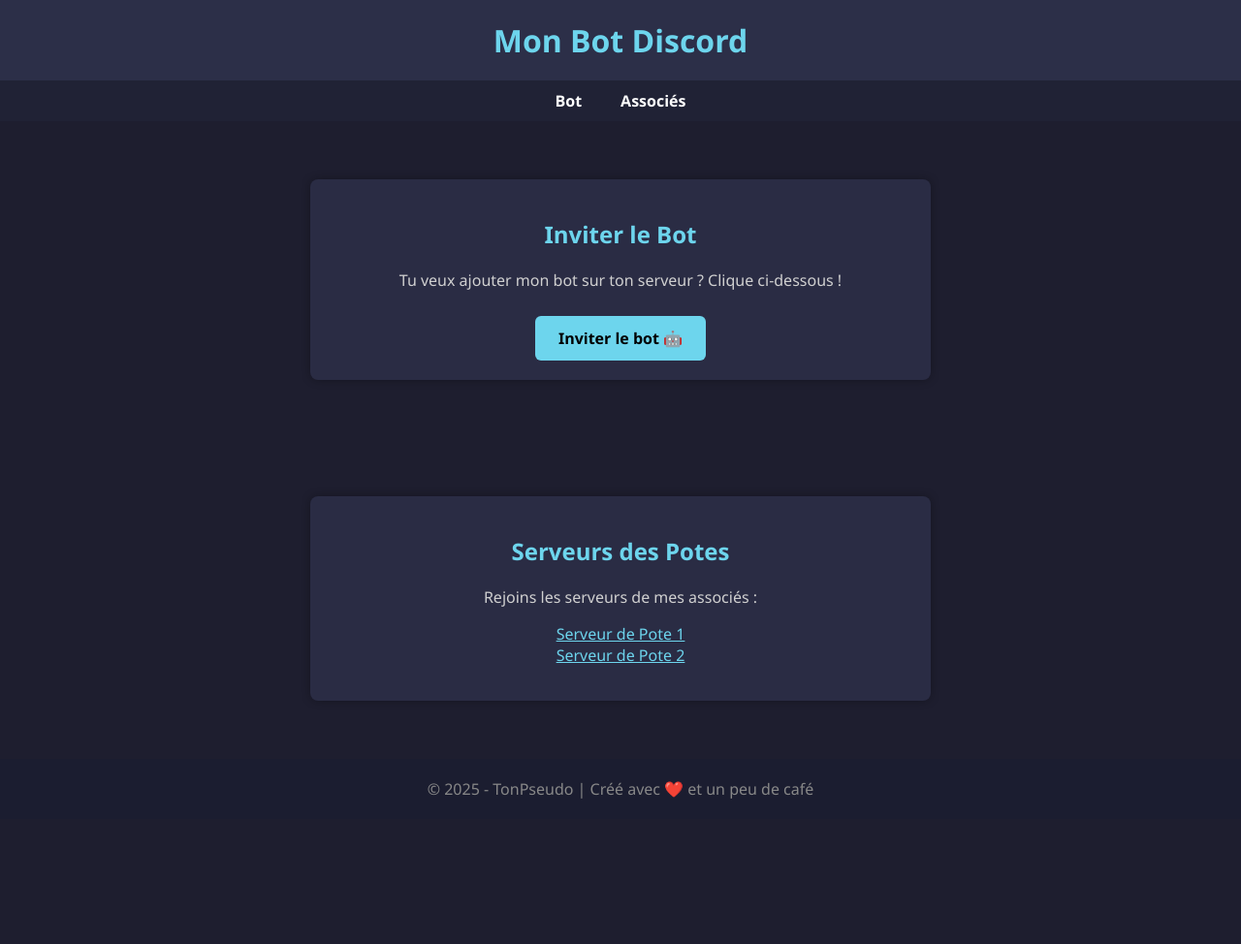
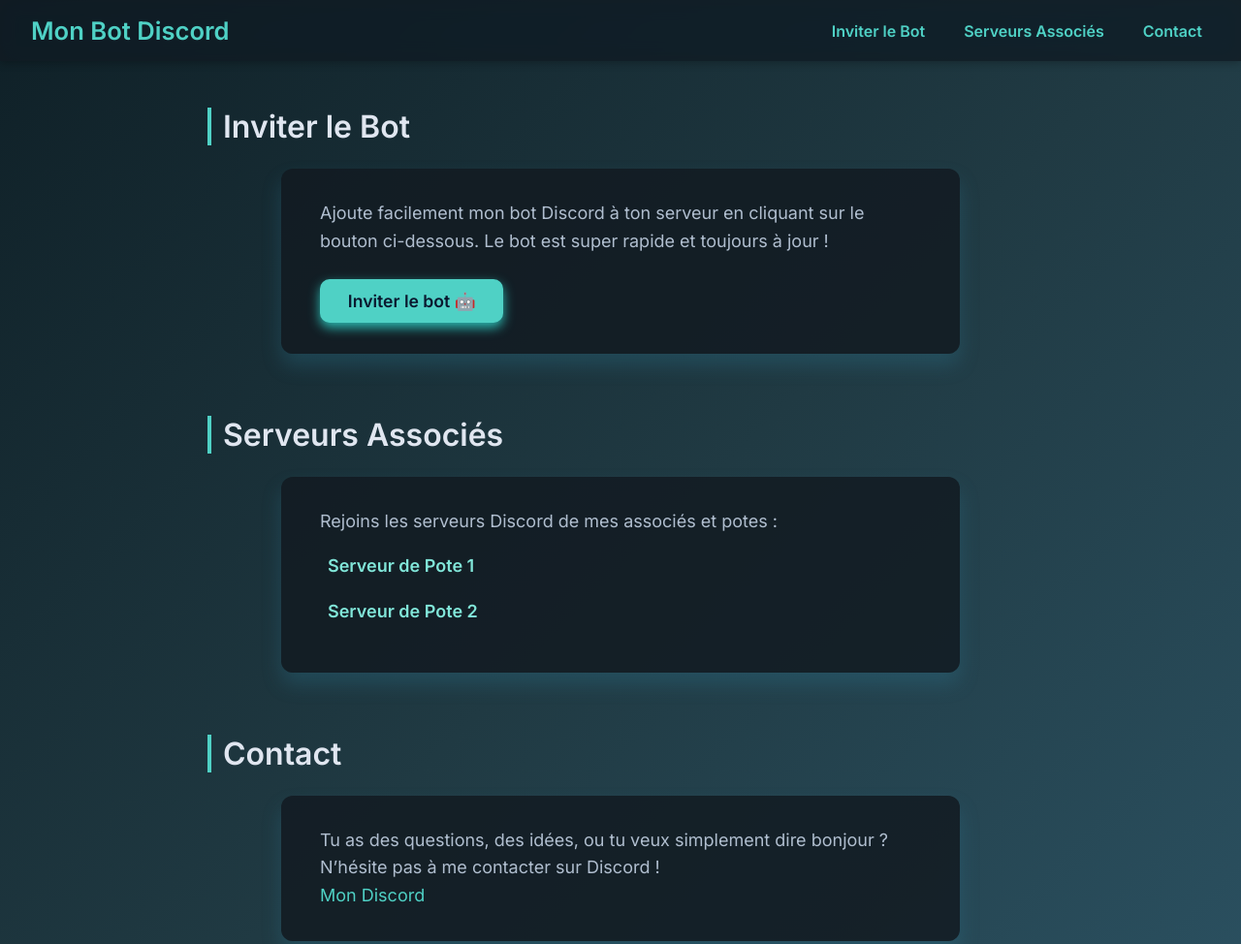
Before and after one commit to NachtFaust-200/askipcestpah, a plain HTML site: page index.html in a window 1280 px wide. Shown: the top 974 px of the page at 97% size. Before the commit the page ends 845 px from the top, so only its background shows below. Drawn offline with Linux system fonts and the light colour scheme.

Commit message:
Update index.html

```diff
--- a/index.html
+++ b/index.html
@@ -1,126 +1,275 @@
 <!DOCTYPE html>
 <html lang="fr">
+
 <head>
-  <meta charset="UTF-8">
-  <title>Invite Mon Bot Discord</title>
+  <meta charset="UTF-8" />
+  <meta name="viewport" content="width=device-width, initial-scale=1" />
+  <title>Mon Bot Discord - Invitation & Serveurs</title>
+  <link href="https://fonts.googleapis.com/css2?family=Inter:wght@400;600&display=swap" rel="stylesheet" />
   <style>
+    /* Reset & base */
+    * {
+      margin: 0;
+      padding: 0;
+      box-sizing: border-box;
+    }
+
     body {
-      margin: 0;
-      font-family: 'Segoe UI', sans-serif;
-      background-color: #1e1e2f;
-      color: #ffffff;
+      font-family: 'Inter', sans-serif;
+      background: linear-gradient(135deg, #0f2027, #203a43, #2c5364);
+      color: #e0e6f0;
+      min-height: 100vh;
+      display: flex;
+      flex-direction: column;
+      scroll-behavior: smooth;
+    }
+
+    a {
+      color: #4fd1c5;
+      text-decoration: none;
+      transition: color 0.3s ease;
+    }
+
+    a:hover,
+    a:focus {
+      color: #81e6d9;
+      outline: none;
     }
 
     header {
-      background-color: #2c2f48;
-      padding: 20px;
-      text-align: center;
+      background: #121b22cc;
+      backdrop-filter: saturate(180%) blur(10px);
+      padding: 1rem 2rem;
+      position: sticky;
+      top: 0;
+      z-index: 100;
+      box-shadow: 0 2px 8px rgba(0, 0, 0, 0.25);
+      display: flex;
+      justify-content: space-between;
+      align-items: center;
     }
 
     header h1 {
-      margin: 0;
-      color: #6dd5ed;
+      font-weight: 600;
+      font-size: 1.6rem;
+      color: #4fd1c5;
+      user-select: none;
     }
 
     nav {
       display: flex;
-      justify-content: center;
-      background-color: #202235;
-      padding: 10px 0;
+      gap: 1.5rem;
     }
 
     nav a {
-      color: #ffffff;
-      margin: 0 20px;
-      text-decoration: none;
-      font-weight: bold;
+      font-weight: 600;
+      font-size: 1rem;
+      padding: 0.25rem 0.5rem;
+      border-radius: 6px;
     }
 
-    nav a:hover {
-      color: #6dd5ed;
+    nav a:hover,
+    nav a:focus {
+      background-color: #1a2733;
+      color: #81e6d9;
+    }
+
+    main {
+      flex-grow: 1;
+      padding: 3rem 1.5rem 5rem;
+      max-width: 900px;
+      margin: 0 auto;
+      width: 100%;
     }
 
     section {
-      padding: 40px;
-      text-align: center;
+      margin-bottom: 4rem;
     }
 
-    .card {
-      background-color: #2a2c44;
-      border-radius: 8px;
-      padding: 20px;
-      margin: 20px auto;
-      max-width: 600px;
-      box-shadow: 0 0 10px rgba(0, 0, 0, 0.3);
+    section h2 {
+      font-weight: 700;
+      font-size: 2rem;
+      margin-bottom: 1rem;
+      border-left: 4px solid #4fd1c5;
+      padding-left: 0.75rem;
     }
 
-    .card h2 {
-      color: #6dd5ed;
+    section p {
+      font-size: 1.125rem;
+      line-height: 1.6;
+      color: #b0becf;
+      max-width: 600px;
     }
 
-    .card p {
-      color: #d0d0d0;
+    /* Card style */
+    .card {
+      background: rgba(18, 27, 34, 0.85);
+      border-radius: 12px;
+      padding: 2rem 2.5rem;
+      box-shadow: 0 12px 20px rgba(47, 121, 150, 0.3);
+      transition: transform 0.3s ease, box-shadow 0.3s ease;
+      max-width: 700px;
+      margin: 1.5rem auto 0;
     }
 
-    .invite-button {
-      display: inline-block;
-      margin-top: 10px;
-      padding: 12px 24px;
-      background-color: #6dd5ed;
-      color: #000;
-      font-weight: bold;
-      text-decoration: none;
-      border-radius: 6px;
-      transition: 0.3s;
+    .card:hover,
+    .card:focus-within {
+      transform: translateY(-6px);
+      box-shadow: 0 18px 30px rgba(47, 121, 150, 0.5);
     }
 
-    .invite-button:hover {
-      background-color: #57c5dd;
+    /* Invite button */
+    .btn-invite {
+      display: inline-block;
+      margin-top: 1.5rem;
+      padding: 0.75rem 1.8rem;
+      background: #4fd1c5;
+      color: #0a192f;
+      font-weight: 700;
+      font-size: 1.1rem;
+      border-radius: 10px;
+      box-shadow: 0 5px 12px #2bb8b0;
+      text-align: center;
+      user-select: none;
+      transition: background-color 0.3s ease, box-shadow 0.3s ease;
     }
 
+    .btn-invite:hover,
+    .btn-invite:focus {
+      background-color: #38b2ac;
+      box-shadow: 0 8px 16px #1c7d75;
+      outline: none;
+      cursor: pointer;
+    }
+
+    ul.servers-list {
+      list-style: none;
+      margin-top: 1rem;
+      padding-left: 0;
+      max-width: 400px;
+    }
+
+    ul.servers-list li {
+      margin-bottom: 1rem;
+    }
+
+    ul.servers-list li a {
+      font-weight: 600;
+      font-size: 1.125rem;
+      color: #81e6d9;
+      padding: 0.3rem 0.5rem;
+      border-radius: 6px;
+      display: inline-block;
+      transition: background-color 0.2s ease;
+    }
+
+    ul.servers-list li a:hover,
+    ul.servers-list li a:focus {
+      background-color: #1a2733;
+      color: #4fd1c5;
+      outline: none;
+    }
+
+    /* Footer */
     footer {
       text-align: center;
-      padding: 20px;
-      background-color: #1b1d30;
-      color: #888;
+      padding: 1.5rem 1rem;
+      background: #121b22cc;
+      backdrop-filter: saturate(180%) blur(10px);
+      font-size: 0.875rem;
+      color: #718096;
+      user-select: none;
+    }
+
+    /* Responsive */
+    @media (max-width: 600px) {
+      main {
+        padding: 2rem 1rem 4rem;
+      }
+
+      header h1 {
+        font-size: 1.3rem;
+      }
+
+      nav a {
+        font-size: 0.9rem;
+      }
+
+      section h2 {
+        font-size: 1.5rem;
+      }
+
+      .card {
+        padding: 1.5rem 1.8rem;
+        margin: 1rem 1rem 0;
+      }
     }
   </style>
 </head>
+
 <body>
-
   <header>
     <h1>Mon Bot Discord</h1>
+    <nav>
+      <a href="#bot">Inviter le Bot</a>
+      <a href="#servers">Serveurs Associés</a>
+      <a href="#contact">Contact</a>
+    </nav>
   </header>
 
-  <nav>
-    <a href="#bot">Bot</a>
-    <a href="#associes">Associés</a>
-  </nav>
+  <main>
+    <section id="bot" tabindex="0" aria-label="Invitation du bot Discord">
+      <h2>Inviter le Bot</h2>
+      <div class="card">
+        <p>
+          Ajoute facilement mon bot Discord à ton serveur en cliquant sur le bouton ci-dessous.
+          Le bot est super rapide et toujours à jour !
+        </p>
+        <a
+          href="https://discord.com/oauth2/authorize?client_id=1410688402344509630&permissions=8&integration_type=0&scope=bot+applications.commands"
+          target="_blank"
+          rel="noopener noreferrer"
+          class="btn-invite"
+          aria-label="Inviter le bot Discord"
+          >Inviter le bot 🤖</a
+        >
+      </div>
+    </section>
 
-  <section id="bot">
-    <div class="card">
-      <h2>Inviter le Bot</h2>
-      <p>Tu veux ajouter mon bot sur ton serveur ? Clique ci-dessous !</p>
-      <a class="invite-button" href="https://discord.com/oauth2/authorize?client_id=1410688402344509630&permissions=8&integration_type=0&scope=bot+applications.commands" target="_blank">
-        Inviter le bot 🤖
-      </a>
-    </div>
-  </section>
+    <section id="servers" tabindex="0" aria-label="Serveurs Discord associés">
+      <h2>Serveurs Associés</h2>
+      <div class="card">
+        <p>Rejoins les serveurs Discord de mes associés et potes :</p>
+        <ul class="servers-list">
+          <li><a href="https://discord.gg/8T5pUN8PwA" target="_blank" rel="noopener noreferrer">Serveur de Pote 1</a></li>
+          <li><a href="https://discord.gg/6ZMz9Dkfcg" target="_blank" rel="noopener noreferrer">Serveur de Pote 2</a></li>
+        </ul>
+      </div>
+    </section>
 
-  <section id="associes">
-    <div class="card">
-      <h2>Serveurs des Potes</h2>
-      <p>Rejoins les serveurs de mes associés :</p>
-      <ul style="list-style: none; padding: 0;">
-        <li><a href="https://discord.gg/8T5pUN8PwA" target="_blank" style="color:#6dd5ed;">Serveur de Pote 1</a></li>
-        <li><a href="https://discord.gg/6ZMz9Dkfcg" target="_blank" style="color:#6dd5ed;">Serveur de Pote 2</a></li>
-      </ul>
-    </div>
-  </section>
+    <section id="contact" tabindex="0" aria-label="Contact">
+      <h2>Contact</h2>
+      <div class="card">
+        <p>
+          Tu as des questions, des idées, ou tu veux simplement dire bonjour ?
+          N’hésite pas à me contacter sur Discord !
+        </p>
+        <p>
+          <a href="https://discord.com/users/625042322513592330" target="_blank" rel="noopener noreferrer" aria-label="Contact Discord"
+            >Mon Discord</a
+          >
+        </p>
+      </div>
+    </section>
+  </main>
 
   <footer>
-    © 2025 - TonPseudo | Créé avec ❤️ et un peu de café
+    © 2025 - Créé avec ❤️ par askipcestpah.uwu. Tous droits réservés.
   </footer>
+</body>
+
+</html>
 
 </body>
+
 </html>
```
